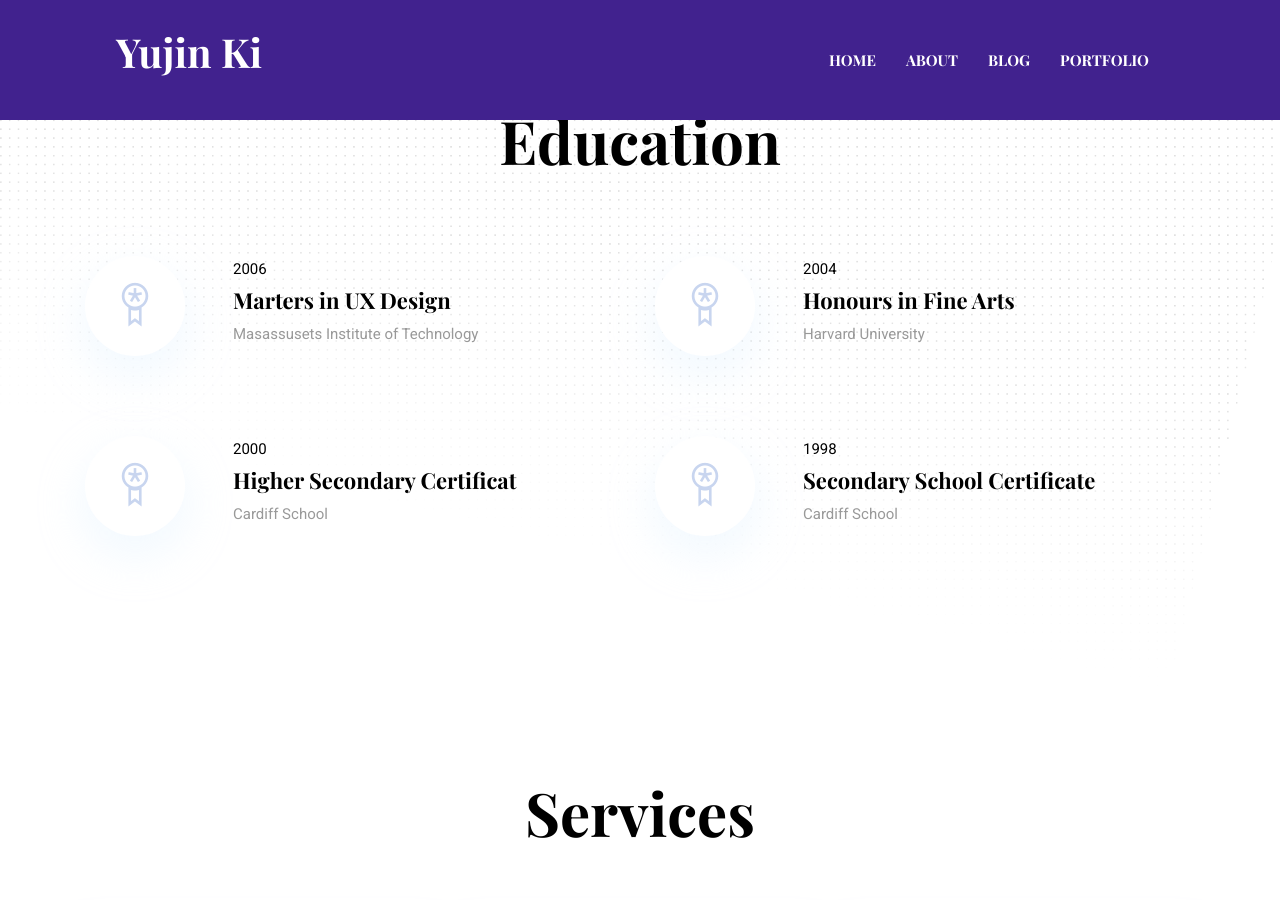
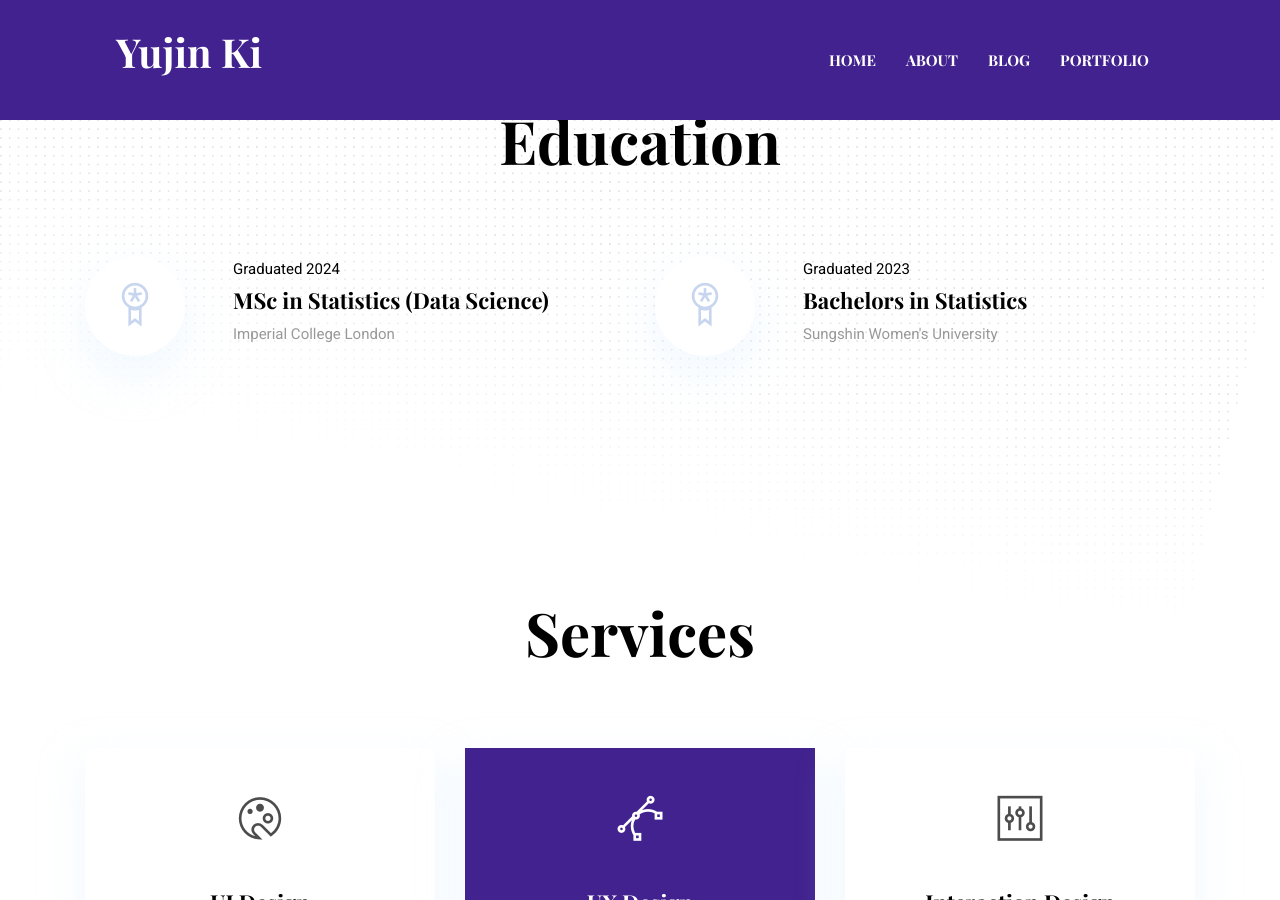
Before and after one commit to YujinKi/yujinki.github.io, a Jekyll site: the page built from index.html, in a window 1280 px wide and 900 px high, scrolled down 2344 px. Built offline with Jekyll 4.4.1, drawn with Linux system fonts in a browser that asks for light colours.

Commit message:
Update settings.yml

```diff
--- a/_data/settings.yml
+++ b/_data/settings.yml
@@ -123,25 +123,16 @@ experience:
 education-title: Education
 education:
   - {
-      name: Marters in UX Design,
-      date: "2006",
-      organization: "Masassusets Institute of Technology",
+      name: MSc in Statistics (Data Science),
+      date: "Graduated 2024",
+      organization: "Imperial College London",
     }
   - {
-      name: Honours in Fine Arts,
-      date: "2004",
-      organization: "Harvard University",
+      name: Bachelors in Statistics,
+      date: "Graduated 2023",
+      organization: "Sungshin Women's University",
     }
-  - {
-      name: Higher Secondary Certificat,
-      date: "2000",
-      organization: "Cardiff School",
-    }
-  - {
-      name: Secondary School Certificate,
-      date: "1998",
-      organization: "Cardiff School",
-    }
+
 
 #-------------------------------
 # Services Section
@@ -299,5 +290,5 @@ client-slider-items:
 #-------------------------------
 # Contact Section
 
-contact-title: Contact Info
-contact-email: steve.fruits@email.com
+#contact-title: Contact Info
+#contact-email: steve.fruits@email.com
```
